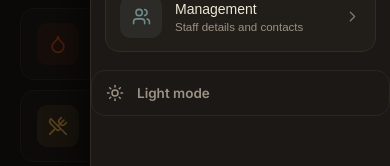
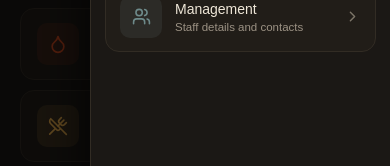
Before and after one commit to bipinkandel24/Rooster-co, a React (Vite) app: page / in a window 390 px wide. Both pictures are taken after a click on the button 357 px from the left and 35 px from the top of the page. Shown: the part 332-498 px from the top of the page. Built offline with nearby package versions, Linux system fonts and the light colour scheme; the HTML template or start-up script is replaced by a standard one.

Commit message:
restructure into components + fix responsiveness + add PWA

```diff
--- a/src/components/MenuSheet.jsx
+++ b/src/components/MenuSheet.jsx
@@ -1,7 +1,7 @@
 import React from "react";
-import { X, AlertTriangle, Thermometer, Users, Truck, ChevronRight, Sun, Moon } from "lucide-react";
+import { X, AlertTriangle, Thermometer, Users, Truck, ChevronRight} from "lucide-react";
 
-export default function MenuSheet({ onClose, onIncident, onTemps, onMgmt, onOrders, theme, onToggleTheme }) {
+export default function MenuSheet({ onClose, onIncident, onTemps, onMgmt, onOrders }) {
   const ITEMS = [
     {
       id: "incident",
@@ -61,10 +61,6 @@ export default function MenuSheet({ onClose, onIncident, onTemps, onMgmt, onOrde
             </button>
           ))}
         </div>
-        <button onClick={onToggleTheme} className="rc-theme-row">
-            {theme === "light" ? <Moon size={18} /> : <Sun size={18} />}
-            <span>{theme === "light" ? "Dark mode" : "Light mode"}</span>
-          </button>
       </div>
     </div>
   );
```
